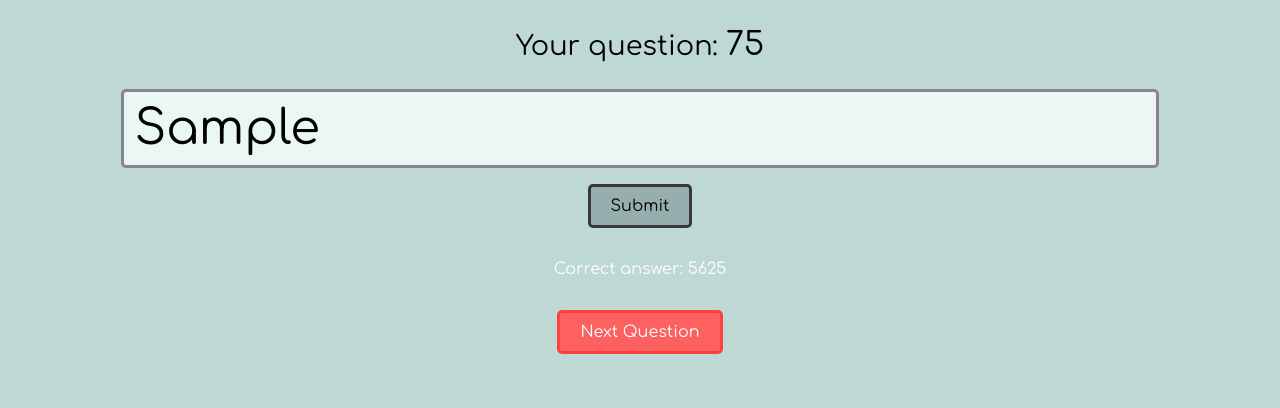
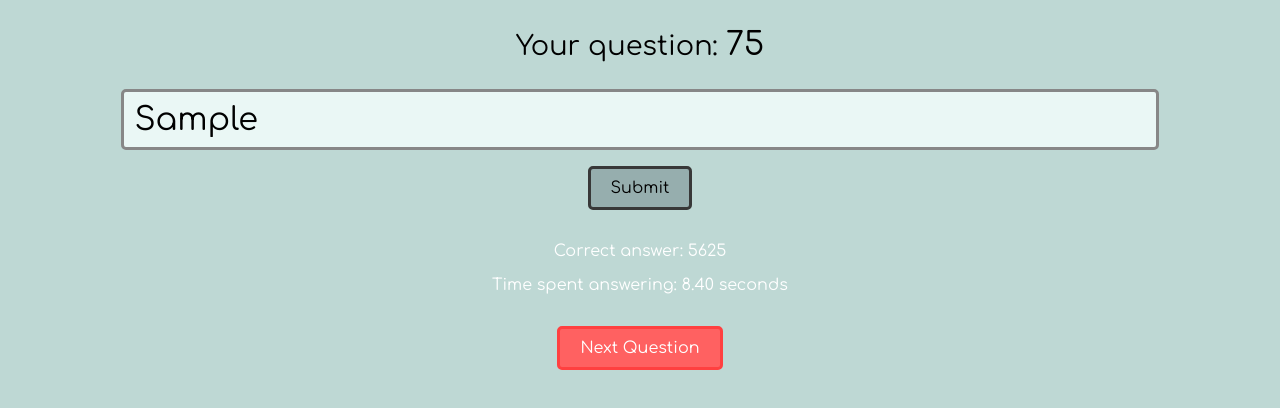
Before and after one commit to RickyRCoding/learntosquareWeb, a Next.js app: page /practice in a window 1280 px wide. Both pictures are taken after typing "Sample" into the empty fields and a click on the button "Submit". Shown: the top 408 px of the page. Built offline with nearby package versions, Linux system fonts and the light colour scheme.

Commit message:
Implement timer functionality in Practice component; track time spent answering questions

```diff
--- a/app/globals.css
+++ b/app/globals.css
@@ -47,7 +47,7 @@ input {
   border-radius: 5px;
   width: 80%;
   border: 0.2rem solid rgb(135, 135, 135);
-  font-size: 3rem;
+  font-size: 2rem;
   background-color: #eaf7f5;
   font-family: "Comfortaa", sans-serif;
 }
--- a/app/practice/page.js
+++ b/app/practice/page.js
@@ -5,43 +5,61 @@ export default function Practice() {
   const [question, setQuestion] = useState(null);
   const [check, setCheck] = useState(null);
   const [answer, setAnswer] = useState();
+  const [startTime, setStartTime] = useState(null); // Track when the question is generated
+  const [timeSpent, setTimeSpent] = useState(null); // Track time spent answering
 
   useEffect(() => {
     const randomNumber = Math.floor(Math.random() * 90) + 10;
     setQuestion(randomNumber);
+    setStartTime(Date.now()); // Record the start time when the question is generated
   }, []);
+
+  const handleSubmit = () => {
+    setCheck(true);
+    const endTime = Date.now(); // Record the time when the answer is submitted
+    setTimeSpent(((endTime - startTime) / 1000).toFixed(2)); // Calculate time spent in seconds
+  };
 
   return (
     <>
       <div>
         <p className="question">Your question: <span>{question}</span></p>
-        <input type="text" placeholder="Your answer" onChange={
-          (e) => {
+        <input
+          type="text"
+          placeholder="Your answer"
+          onChange={(e) => {
             setAnswer(e.target.value);
-          }
-        } />
+          }}
+        />
         <br />
-        <button onClick={() => {
-          setCheck(true)
-        }}>Submit</button>
+        <button onClick={handleSubmit}>Submit</button>
         <br />
         {check && (
           <div>
-            {answer != toString(question * question) && <p>Correct answer: {question * question}</p>}
+            {answer != question * question && (
+              <p>Correct answer: {question * question}</p>
+            )}
+            <p>Time spent answering: {timeSpent} seconds</p>
             <button
               style={{
                 backgroundColor: answer == question * question ? 'green' : '#ff6161',
                 color: 'white',
                 borderColor: answer == question * question ? 'darkgreen' : '#ff4040',
               }}
-              onClick={
-                () => {
-                  setCheck(false);
-                }
-              }>Next Question</button>
+              onClick={() => {
+                setCheck(false);
+                const randomNumber = Math.floor(Math.random() * 90) + 10;
+                setQuestion(randomNumber);
+                setStartTime(Date.now()); // Reset the start time for the new question
+                setAnswer(null); // Clear the previous answer
+                setTimeSpent(null); // Reset the time spent
+              }}
+            >
+              Next Question
+            </button>
           </div>
         )}
-      </div >
+      </div>
     </>
   );
 }
```
